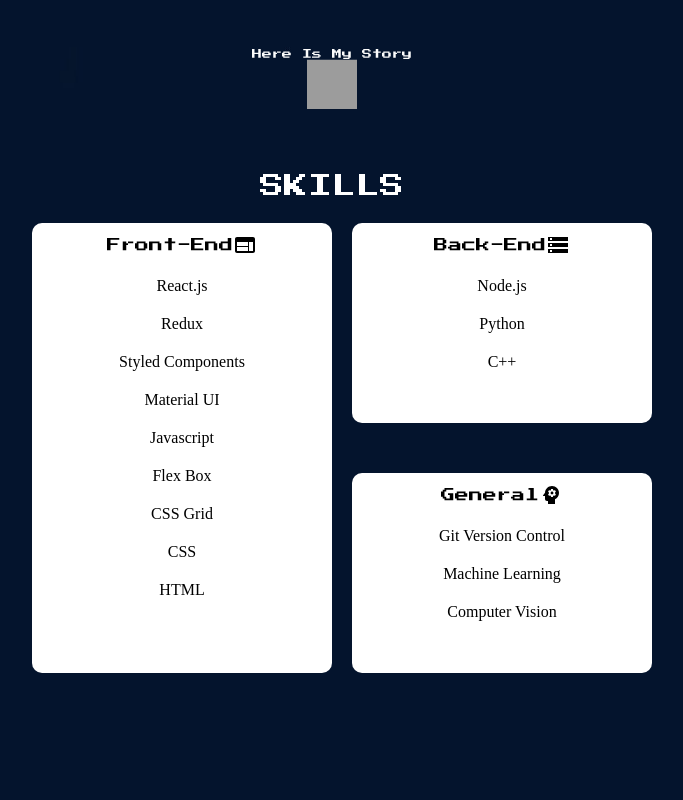
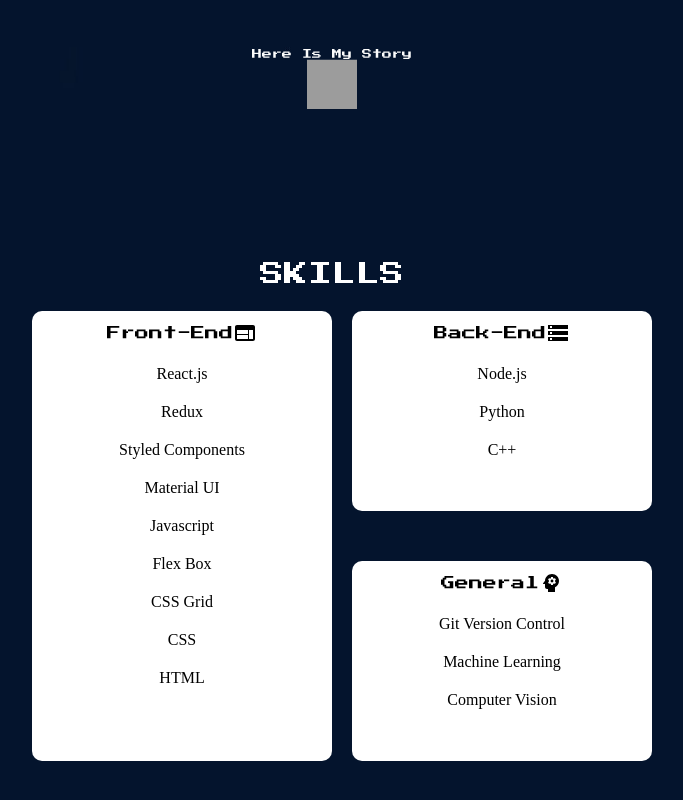
Before and after one commit to Nlouis38/portfolio, a React (Create React App) app: page / in a window 1280 px wide. Shown: the part 676-1476 px from the top of the page, without its empty margins (308-991 px from the left). Built offline with nearby package versions, Linux system fonts and the light colour scheme; grey boxes are pictures that could not be loaded; a web font is replaced by a local one.

Commit message:
still working on skills page

```diff
--- a/src/components/Skills.js
+++ b/src/components/Skills.js
@@ -7,6 +7,7 @@
 function Skills() {
   return (
     <Container>
+      <Hold2>
         <Title>SKILLS</Title>
         <SkillsList>
           <FrontEnd>
@@ -51,11 +52,20 @@
             </General>
           </Hold>
         </SkillsList>
+      </Hold2>
     </Container>
   );
 }
 
 export default Skills;
+
+const Hold2 = styled.div`
+  display: flex;
+  justify-content: center;
+  align-items: center;
+  flex-direction: column;
+  height: 100vh;
+`;
 
 const SlideRight = keyframes`
 from{
@@ -79,10 +89,12 @@
   color: white;
   background-color: #04142d;
   max-width: 100%;
+  min-height: 600px;
+  mar
 `;
 
 const Title = styled.div`
-  margin-top: 50px;
+  margin-top: ;
   font-family: "Press Start 2P", cursive;
   font-size: 24px;
   opacity: 0;
@@ -91,7 +103,6 @@
 
 const SkillsList = styled.ul`
   display: flex;
-  justify-content: center;
   list-style: none;
   align-items: center;
   li {
@@ -110,7 +121,7 @@
   width: 300px;
   height: 450px;
   border-radius: 10px;
-  min-width: 200px;
+  min-width: 150px;
   margin: 20px 20px;
   opacity: 0;
   animation: ${SlideRight} 2s 1.5s forwards;
@@ -145,7 +156,7 @@
   width: 300px;
   height: 200px;
   border-radius: 10px;
-  min-width: 200px;
+  min-width: 150px;
   margin: 25px 0px;
   opacity: 0;
   animation: ${SlideRight} 2s 0.5s forwards;
@@ -175,7 +186,7 @@
   width: 300px;
   height: 200px;
   border-radius: 10px;
-  min-width: 200px;
+  min-width: 150px;
   margin: 25px 0px;
   opacity: 0;
   animation: ${SlideRight} 2s 1s forwards;
```
Lines whose indentation alone changed are shown as unchanged.
